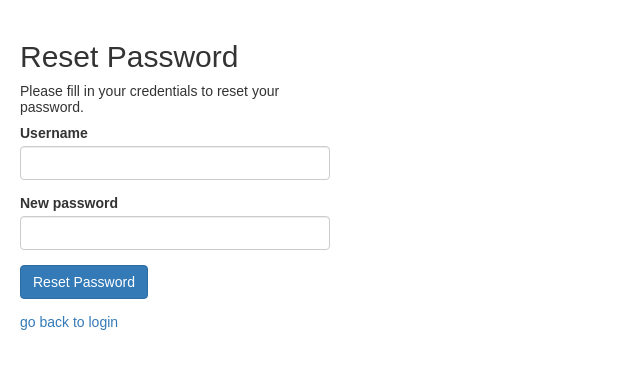
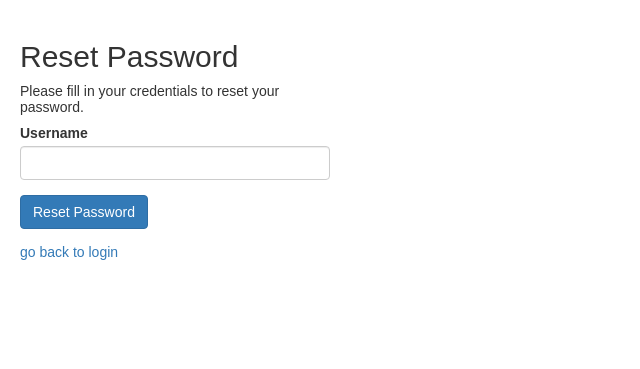
Before and after one commit to davon6/3208-auto_scan, a PHP site: page /autoscan2/app/forgotPassword.php in a window 1280 px wide. Shown: the top 369 px of the page, without its empty margins (0-640 px from the left). Run offline with PHP 8.4, Linux system fonts and the light colour scheme; some libraries are stand-ins or nearby versions.

Commit message:
reset password

```diff
--- a/app/forgotPassword.php
+++ b/app/forgotPassword.php
@@ -13,17 +13,12 @@ require '../src/SMTP.php';
 // Load Composer's autoloader
 require '../vendor/autoload.php';
 
-
-
-
-
-
 // Include config file
 require_once "config.php";
 
 // Define variables and initialize with empty values
-$username = $password = $userType= "";
-$username_err = $password_err = "";
+$username = $email =  $userType= "";
+$username_err =  "";
 
 
 
@@ -42,7 +37,7 @@ if($_SERVER["REQUEST_METHOD"] == "POST"){
      // Validate credentials
      if(empty($username_err)){
         // Prepare a select statement
-        $sql = "SELECT us_id, username, password, userType FROM users WHERE username = ?";
+        $sql = "SELECT username, email FROM users WHERE username = ?";
 
         if($stmt = mysqli_prepare($link, $sql)){
             // Bind variables to the prepared statement as parameters
@@ -55,33 +50,26 @@ if($_SERVER["REQUEST_METHOD"] == "POST"){
             if(mysqli_stmt_execute($stmt)){
                 // Store result
 
-
-
                 mysqli_stmt_store_result($stmt);
 
                 // Check if username exists, if yes then verify password
                 if(mysqli_stmt_num_rows($stmt) == 1){
                     // Bind result variables
-                    mysqli_stmt_bind_result($stmt, $id, $username, $hashed_password, $userType);
+                    mysqli_stmt_bind_result($stmt, $username, $email);
                     if(mysqli_stmt_fetch($stmt)){
 
                             //session_start();
 
 
                             // Store data in session variables
-                            $_SESSION["loggedin"] = true;
-                            $_SESSION["id"] = $id;
                             $_SESSION["username"] = $username;
-                            $_SESSION["userType"] = $userType;
+                            $_SESSION["email"] = $email;
 
 
-
+                            //generate token
                             $token = bin2hex(random_bytes(16));
 
-
-
                             $cryptToken = $token;
-                            //echo crypt($token,'st');
 
 
                             $sql = "UPDATE users SET token= ? WHERE username = ?";
@@ -120,8 +108,8 @@ if($_SERVER["REQUEST_METHOD"] == "POST"){
                         $mail->SMTPDebug = 2;
                         $mail->SMTPSecure = 'ssl';
                         $mail->SetFrom('dipakapatel.ind@gmail.com', 'Dipak');
-                        $mail->AddAddress('damignot@gmail.com', 'HisName');
-                        $mail->Subject = 'Hi David';
+                        $mail->AddAddress(''.$email.'', ''.$username.'');
+                        $mail->Subject = 'Hi '.$username.'';
                         $mail->Subject = "Here is the solution for send mail";
                         $mail->Body    = "This is the HTML message body <b>in gagne!</b>";
                         $mail->AltBody = "This is the body in plain text for non-HTML mail clients";
@@ -134,7 +122,7 @@ if($_SERVER["REQUEST_METHOD"] == "POST"){
                         // Content
                         $mail->isHTML(true);                                  // Set email format to HTML
                         $mail->Subject = 'Here is the subject';
-                        $mail->Body    = '<a href="http://localhost/autoscan2/app/resetPasswordMail.php?t='.$cryptToken.'">click me</a>This is the HTML message body <b>MIDI-evil888</b>'.$cryptToken;
+                        $mail->Body    = 'This link me redirect you to the next step of reseting your password <b> <a href="http://localhost/autoscan2/app/resetPasswordMail.php?t='.$cryptToken.'">click me</a></b>';
                         $mail->AltBody = 'This is the body in plain text for non-HTML mail clients';
 
                         $mail->send();
@@ -209,11 +197,6 @@ if($_SERVER["REQUEST_METHOD"] == "POST"){
                 <input type="text" name="username" class="form-control" value="<?php echo $username; ?>">
                 <span class="help-block"><?php echo $username_err; ?></span>
             </div>
-            <div class="form-group <?php echo (!empty($password_err)) ? 'has-error' : ''; ?>">
-                <label>New password</label>
-                <input type="password" name="password" class="form-control">
-                <span class="help-block"><?php echo $password_err; ?></span>
-            </div>
             <div class="form-group">
                 <input type="submit" class="btn btn-primary" value="Reset Password">
             </div>
```
Also changed, not shown: app/resetPassword.php (added, +52 -0 lines).
